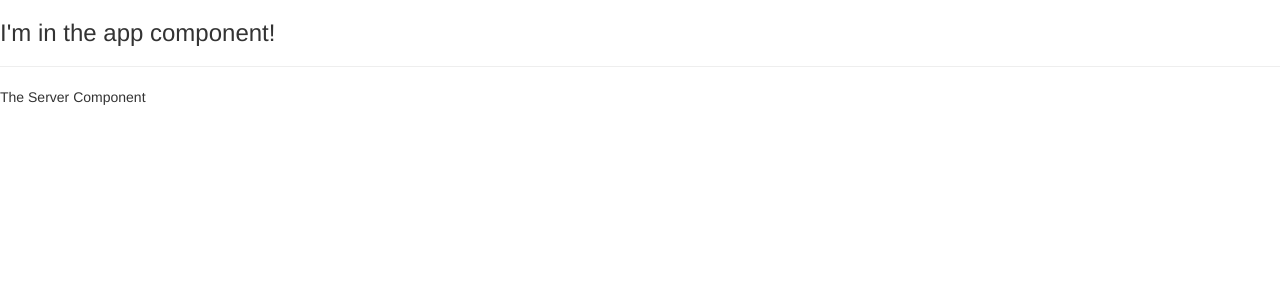
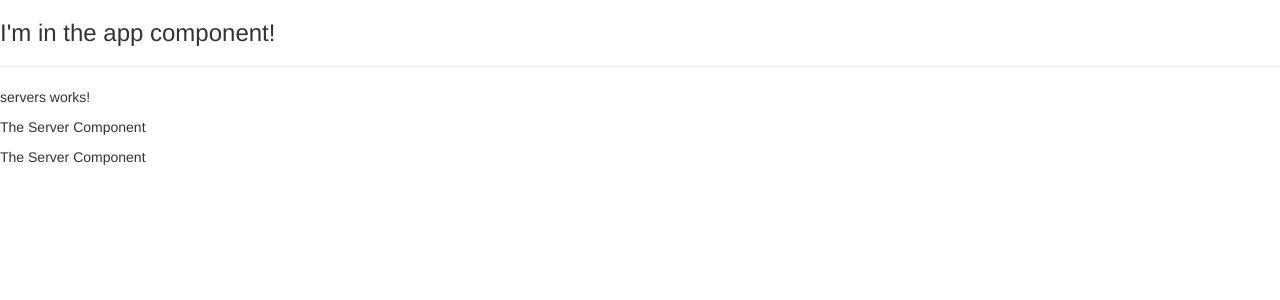
Before and after one commit to AlexFerns16/Angular, an Angular app in the folder my-first-app/: page / in a window 1280 px wide. Shown: the top 300 px of the page. Built offline with nearby package versions, Linux system fonts and the light colour scheme.

Commit message:
commit:9 | Creating & Nesting Components

```diff
--- a/my-first-app/src/app/app.component.html
+++ b/my-first-app/src/app/app.component.html
@@ -332,4 +332,4 @@
 
 <h3>I'm in the app component!</h3>
 <hr />
-<app-server></app-server>
+<app-servers></app-servers>
--- a/my-first-app/src/app/app.module.ts
+++ b/my-first-app/src/app/app.module.ts
@@ -5,9 +5,10 @@
 
 import { AppComponent } from './app.component';
 import { ServerComponent } from './server/server.component';
+import { ServersComponent } from './servers/servers.component';
 
 @NgModule({
-  declarations: [AppComponent, ServerComponent],
+  declarations: [AppComponent, ServerComponent, ServersComponent],
   imports: [BrowserModule],
   // imports: [BrowserModule, FormsModule, HttpClientModule],
   providers: [],
--- /dev/null
+++ b/my-first-app/src/app/servers/servers.component.html
@@ -0,0 +1,3 @@
+<p>servers works!</p>
+<app-server></app-server>
+<app-server></app-server>
```
Also changed, not shown: my-first-app/src/app/servers/servers.component.ts (added, +10 -0 lines), my-first-app/src/app/servers/servers.component.css (added).
